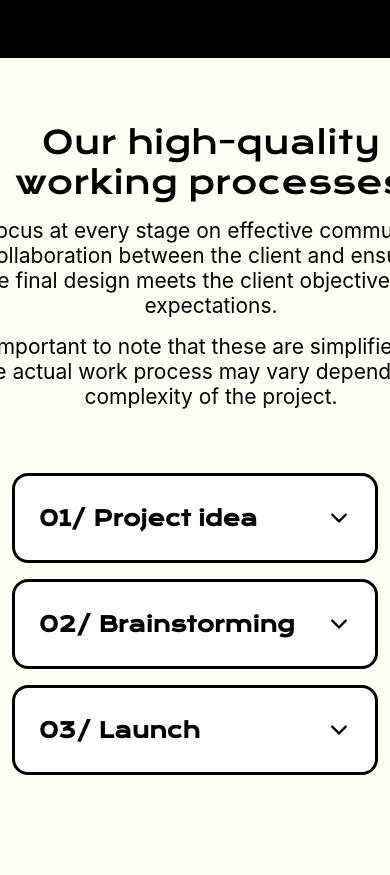
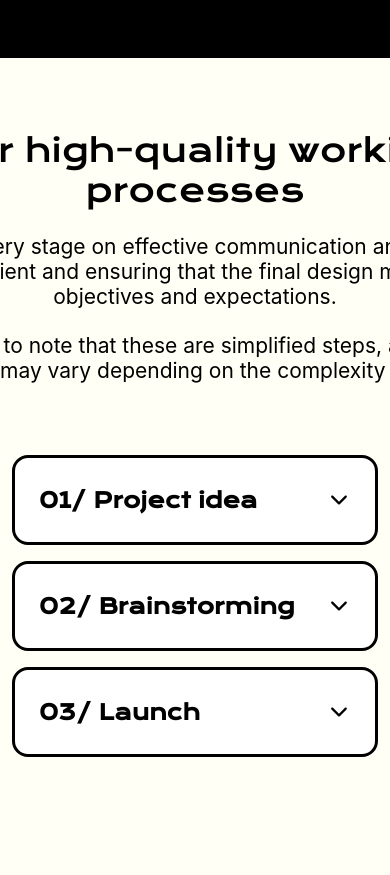
Before and after one commit to Yamil-Pedroso/uiux-showcase, a React (Vite) app in the folder creative-design-studio/: page / in a window 390 px wide. Shown: the part 4480-5355 px from the top of the page. Built offline with nearby package versions, Linux system fonts and the light colour scheme.

Commit message:
90% responsive design done

```diff
--- a/creative-design-studio/src/components/work-process/styles.ts
+++ b/creative-design-studio/src/components/work-process/styles.ts
@@ -20,7 +20,7 @@ export const WorkProcessSection = styled.section`
 
 export const WorkingProcessContainer = styled.div`
   @media (max-width: 960px) {
-    width: 40rem;
+
   }
 
   @media (max-width: 768px) {
@@ -44,21 +44,21 @@ export const Title = styled.div`
   width: 60rem;
   position: relative;
 
-  @media (max-width: 960px) {
-    width: 30rem;
+  @media (max-width: 1200px) {
+    width: 100%;
     text-align: center;
-    margin: 0 auto;
   }
 
   @media (max-width: 768px) {
 
   }
+
   > p {
     margin: 1.5rem;
 
     @media (max-width: 960px) {
-        margin: 1rem;
-        width: 100%;
+
+
       .star-icon {
         display: none;
       }
@@ -73,6 +73,7 @@ export const Title = styled.div`
 
     @media (max-width: 960px) {
       font-size: 2rem;
+
     }
 
     @media (max-width: 768px) {
@@ -85,7 +86,7 @@ export const Title = styled.div`
     width: 48rem;
 
     @media (max-width: 960px) {
-      width: 35rem;
+
     }
   }
 
@@ -95,7 +96,7 @@ export const Title = styled.div`
     width: 48rem;
 
     @media (max-width: 960px) {
-      width: 35rem;
+
     }
   }
 `;
```
